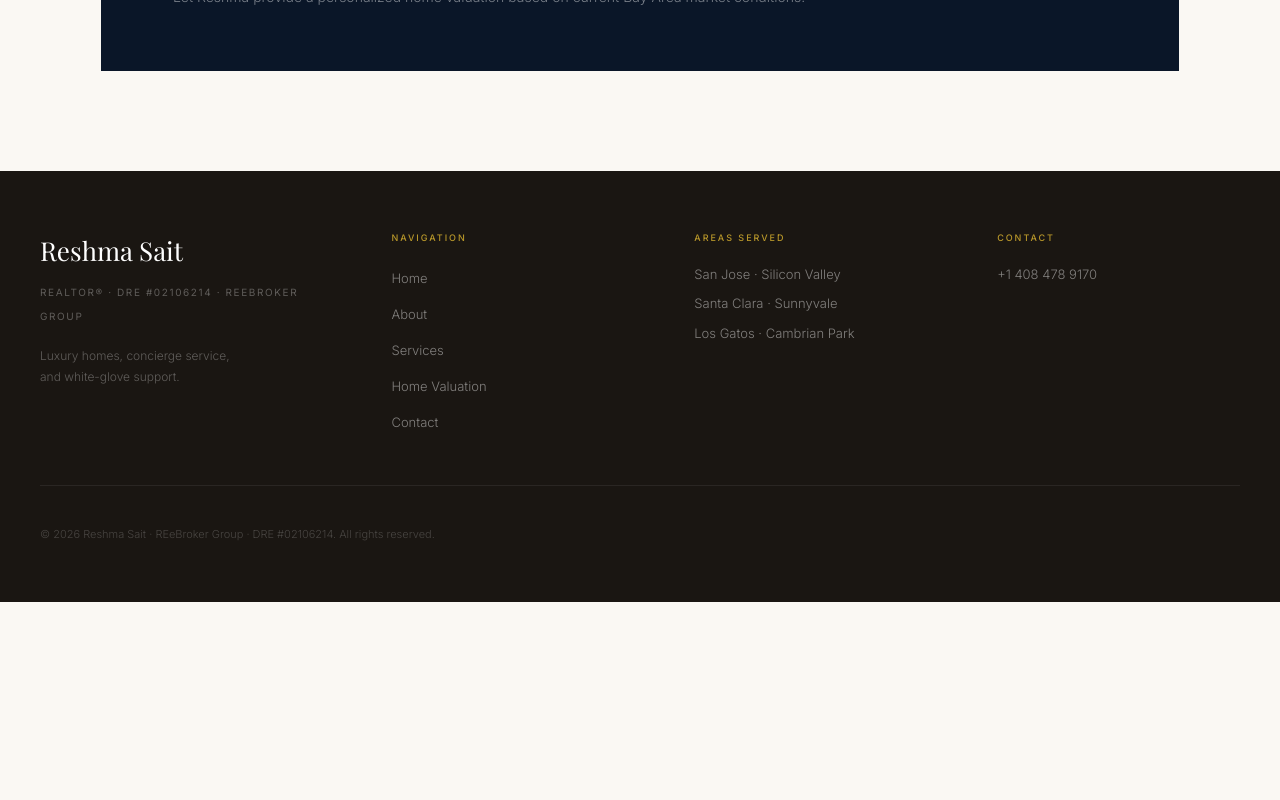
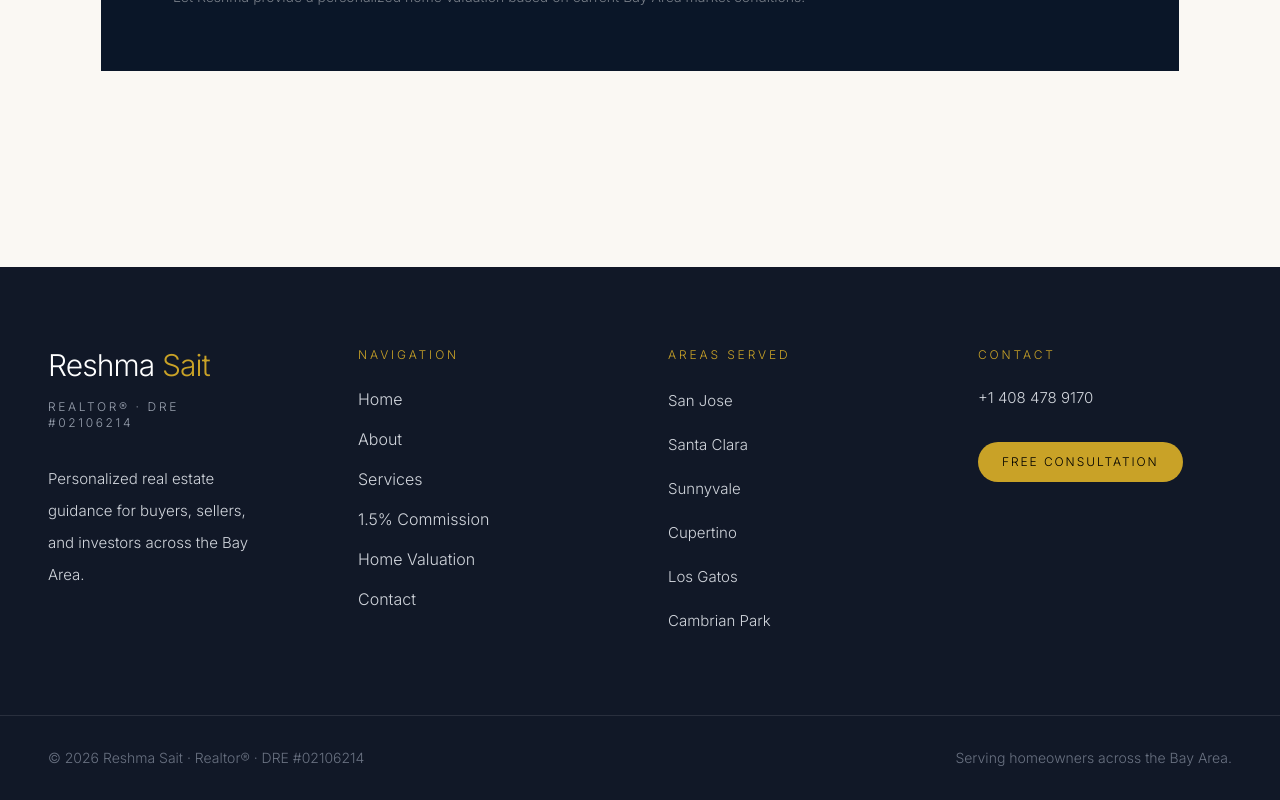
Before and after one commit to tabzone/reshma-realtor, a Next.js app: page / in a window 1280 px wide. Shown: the part 4959-5759 px from the top of the page. Before the commit the page ends 5561 px from the top, so only its background shows below. Built offline with nearby package versions, Linux system fonts and the light colour scheme; a web font is replaced by a local one.

Commit message:
footer updated

```diff
--- a/src/components/Footer.jsx
+++ b/src/components/Footer.jsx
@@ -4,41 +4,172 @@ import Link from "next/link";
 
 export default function Footer() {
   return (
-        <footer className="rs-footer">
-            <div className="rs-footer-inner">
+    <footer className="bg-[#111827] text-white mt-24">
+
+      <div className="max-w-7xl mx-auto px-6 lg:px-12 py-20">
+
+        <div className="grid md:grid-cols-2 lg:grid-cols-4 gap-14">
+
+          {/* BRAND */}
+          <div className="lg:pr-10">
+
+            <h3 className="text-3xl font-light tracking-[-0.03em] mb-4">
+              Reshma <span className="text-[#C9A227]">Sait</span>
+            </h3>
+
+            <p className="text-xs uppercase tracking-[0.22em] text-gray-400 mb-8">
+              Realtor® · DRE #02106214
+            </p>
+
+            <p className="text-[15px] leading-8 text-gray-300 max-w-sm">
+              Personalized real estate guidance for buyers, sellers, and
+              investors across the Bay Area.
+            </p>
+
+          </div>
+
+          {/* NAVIGATION */}
           <div>
-                    <span className="rs-footer-brand-name">Reshma Sait</span>
-                    <span className="rs-footer-brand-dre">Realtor® · DRE #02106214 · REeBroker Group</span>
-                    <p style={{ fontSize: '12px', color: 'rgba(255,255,255,0.3)', marginTop: '20px', lineHeight: '1.7', fontWeight: 300 }}>
-                        Luxury homes, concierge service,<br />and white-glove support.
+
+            <p className="text-xs uppercase tracking-[0.24em] text-[#C9A227] mb-6">
+              Navigation
             </p>
+
+            <ul className="space-y-4 text-gray-300">
+
+              <li>
+                <Link
+                  href="/"
+                  className="hover:text-white transition-colors duration-300"
+                >
+                  Home
+                </Link>
+              </li>
+
+              <li>
+                <Link
+                  href="/#about"
+                  className="hover:text-white transition-colors duration-300"
+                >
+                  About
+                </Link>
+              </li>
+
+              <li>
+                <Link
+                  href="/#services"
+                  className="hover:text-white transition-colors duration-300"
+                >
+                  Services
+                </Link>
+              </li>
+
+              <li>
+                <Link
+                  href="/commission/1.5%commission"
+                  className="hover:text-white transition-colors duration-300"
+                >
+                  1.5% Commission
+                </Link>
+              </li>
+
+              <li>
+                <Link
+                  href="/home-valuation"
+                  className="hover:text-white transition-colors duration-300"
+                >
+                  Home Valuation
+                </Link>
+              </li>
+
+              <li>
+                <Link
+                  href="/#quote"
+                  className="hover:text-white transition-colors duration-300"
+                >
+                  Contact
+                </Link>
+              </li>
+
+            </ul>
+
           </div>
+
+          {/* AREAS */}
           <div>
-                    <p className="rs-footer-nav-title">Navigation</p>
-                    <ul className="rs-footer-nav-list">
-                        <li><Link href="/">Home</Link></li>
-                        <li><Link href="/#about">About</Link></li>
-                        <li><Link href="/#services">Services</Link></li>
-                        <li><Link href="/home-valuation">Home Valuation</Link></li>
-                        <li><Link href="/#quote">Contact</Link></li>
-                    </ul>
+
+            <p className="text-xs uppercase tracking-[0.24em] text-[#C9A227] mb-6">
+              Areas Served
+            </p>
+
+            <div className="space-y-4 text-gray-300 text-[15px] leading-7">
+
+              <p>San Jose</p>
+              <p>Santa Clara</p>
+              <p>Sunnyvale</p>
+              <p>Cupertino</p>
+              <p>Los Gatos</p>
+              <p>Cambrian Park</p>
+
             </div>
+
+          </div>
+
+          {/* CONTACT */}
           <div>
-                    <p className="rs-footer-contact-title">Areas Served</p>
-                    <p className="rs-footer-contact-item">San Jose · Silicon Valley</p>
-                    <p className="rs-footer-contact-item">Santa Clara · Sunnyvale</p>
-                    <p className="rs-footer-contact-item">Los Gatos · Cambrian Park</p>
+
+            <p className="text-xs uppercase tracking-[0.24em] text-[#C9A227] mb-6">
+              Contact
+            </p>
+
+            <div className="space-y-5">
+
+              <a
+                href="tel:+14084789170"
+                className="block text-gray-300 hover:text-white transition-colors duration-300 text-[15px]"
+              >
+                +1 408 478 9170
+              </a>
+
+              {/* <a
+                href="mailto:info@homesbyreshma.com"
+                className="block text-gray-300 hover:text-white transition-colors duration-300 text-[15px]"
+              >
+                info@homesbyreshma.com
+              </a> */}
+
+              <Link
+                href="/#quote"
+                className="inline-flex items-center justify-center bg-[#C9A227] hover:bg-[#b8921d] text-black px-6 py-3 rounded-full text-xs uppercase tracking-[0.16em] transition-all duration-300 mt-3"
+              >
+                Free Consultation
+              </Link>
+
             </div>
-                <div>
-                    <p className="rs-footer-contact-title">Contact</p>
-                    <p className="rs-footer-contact-item">
-                        <a href="tel:+14084789170">+1 408 478 9170</a>
+
+          </div>
+
+        </div>
+
+      </div>
+
+      {/* BOTTOM */}
+      <div className="border-t border-white/10">
+
+        <div className="max-w-7xl mx-auto px-6 lg:px-12 py-8 flex flex-col md:flex-row items-center justify-between gap-4">
+
+          <p className="text-sm text-gray-500 text-center md:text-left">
+            © {new Date().getFullYear()} Reshma Sait · Realtor® · DRE #02106214
           </p>
+
+          <p className="text-sm text-gray-500 text-center md:text-right">
+            Serving homeowners across the Bay Area.
+          </p>
+
         </div>
+
       </div>
-            <div className="rs-footer-bottom">
-                <p className="rs-footer-copy">© {new Date().getFullYear()} Reshma Sait · REeBroker Group · DRE #02106214. All rights reserved.</p>
-            </div>
+
     </footer>
   );
 }
```
Lines whose indentation alone changed are shown as unchanged.
